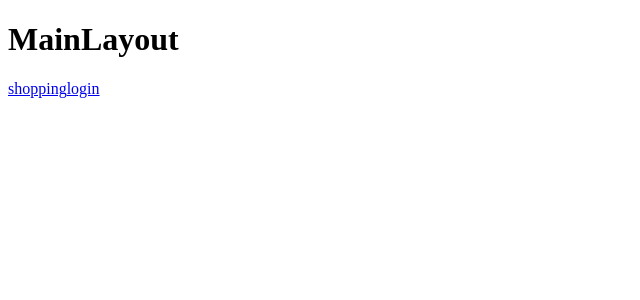
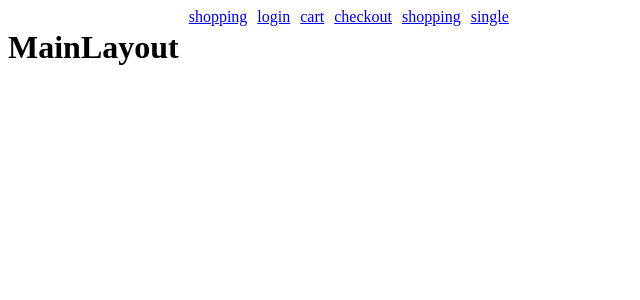
Before and after one commit to mahboobe-Mhz/maktab90-shop-mahboube-mohammadzade, a React (Vite) app: page / in a window 1280 px wide. Shown: the top 300 px of the page, without its empty margins (0-640 px from the left). Built offline with nearby package versions, Linux system fonts and the light colour scheme.

Commit message:
insert login to project

```diff
--- a/src/App.tsx
+++ b/src/App.tsx
@@ -2,13 +2,16 @@
 import { RouterProvider } from 'react-router-dom'
 import './App.css'
 import { router } from './routes'
-
+import { QueryClient, QueryClientProvider } from 'react-query'
+const queryClient = new QueryClient();
 function App() {
 
 
   return (
     <>
+     <QueryClientProvider client={queryClient}>
    <RouterProvider router={router}/>
+   </QueryClientProvider>
     </>
   )
 }
--- a/src/layout/admin/index.tsx
+++ b/src/layout/admin/index.tsx
@@ -1,8 +1,12 @@
 import { Outlet } from "react-router";
+import { Link } from "react-router-dom";
+import { routes } from "../../routes";
 const AdminLayout = () => {
     return (
         <>
         <h1>AdminLayout</h1>
+        <Link to={routes.ADMIN.inventory}>inventory</Link>
+         <Link to={routes.ADMIN.orders}>orders</Link>
          <Outlet/>
          </>  );
 }
--- a/src/layout/main/index.tsx
+++ b/src/layout/main/index.tsx
@@ -1,13 +1,21 @@
 import { Link, Outlet } from 'react-router-dom';
 import { routes } from '../../routes';
+import { Box } from '@mui/material';
 const MainLayout = () => {
     return (
-        <>
+        <Box sx={{
+            display:"flex", gap:"10px"
+        }}>
          <h1>MainLayout</h1>
+         <Link to='/auth/login'>shopping</Link>
+         <Link to={routes.ADMIN.index}>login</Link>
+
+         <Link to={routes.USERS.cart}>cart</Link>
+         <Link to={routes.USERS.checkout}>checkout</Link>
          <Link to={routes.USERS.shopping}>shopping</Link>
-         <Link to={routes.AUTH.index}>login</Link>
+         <Link to={routes.USERS.single}>single</Link>
          <Outlet/>
-         </>
+         </Box>
     );
 }
 
--- a/src/routes/index.tsx
+++ b/src/routes/index.tsx
@@ -17,9 +17,9 @@ export const routes =  {
         index:'/auth/login',
     },
     ADMIN:{
-        index:'admin/products',
-        inventory:'admin/inventory',
-        orders:'admin/orders'
+        index:'/admin/products',
+        inventory:'/admin/inventory',
+        orders:'/admin/orders'
 
 
     },
@@ -27,11 +27,15 @@ export const routes =  {
         shopping:'shopping',
         single:'shopping/single-product',
         cart:'cart',
-        checkout:'cart/checkout',
+        checkout:'/cart/checkout',
 
     }
 }
 
+const user = (localStorage.getItem('user'));
+console.log(user);
+
+const parsedUser = user ? JSON.parse(user) : {}
 export const router = createBrowserRouter([
     {
         path:'/',
@@ -47,7 +51,7 @@ export const router = createBrowserRouter([
             },
             {
                 path:routes.USERS.cart,
-                element:<Cart/>,
+                element:parsedUser?.role==="USER"?<Cart/>:<Navigate to={routes.AUTH.index}/>,
                 children:[
                    {
                     path:routes.USERS.checkout,
@@ -61,7 +65,7 @@ export const router = createBrowserRouter([
     },
     {
         path:'/admin',
-        element:<AdminLayout/>,
+        element:parsedUser?.role==="ADMIN"? <AdminLayout/>:<Navigate to={routes.AUTH.index}/>,
         children:[{
             path:routes.ADMIN.index,
             element:<ProductsManagement/>
--- a/src/screens/auth/useLogin.ts
+++ b/src/screens/auth/useLogin.ts
@@ -20,7 +20,7 @@ const useLogin = () => {
             localStorage.setItem('accessToken' ,  data.token.accessToken)
             localStorage.setItem('refreshToken', data.token.refreshToken)
             localStorage.setItem('user', JSON.stringify(data.data.user));
-            navigate('/')
+            navigate('/admin')
         },
         onError:(err) =>{
             manageErrors({err, setError})
```
